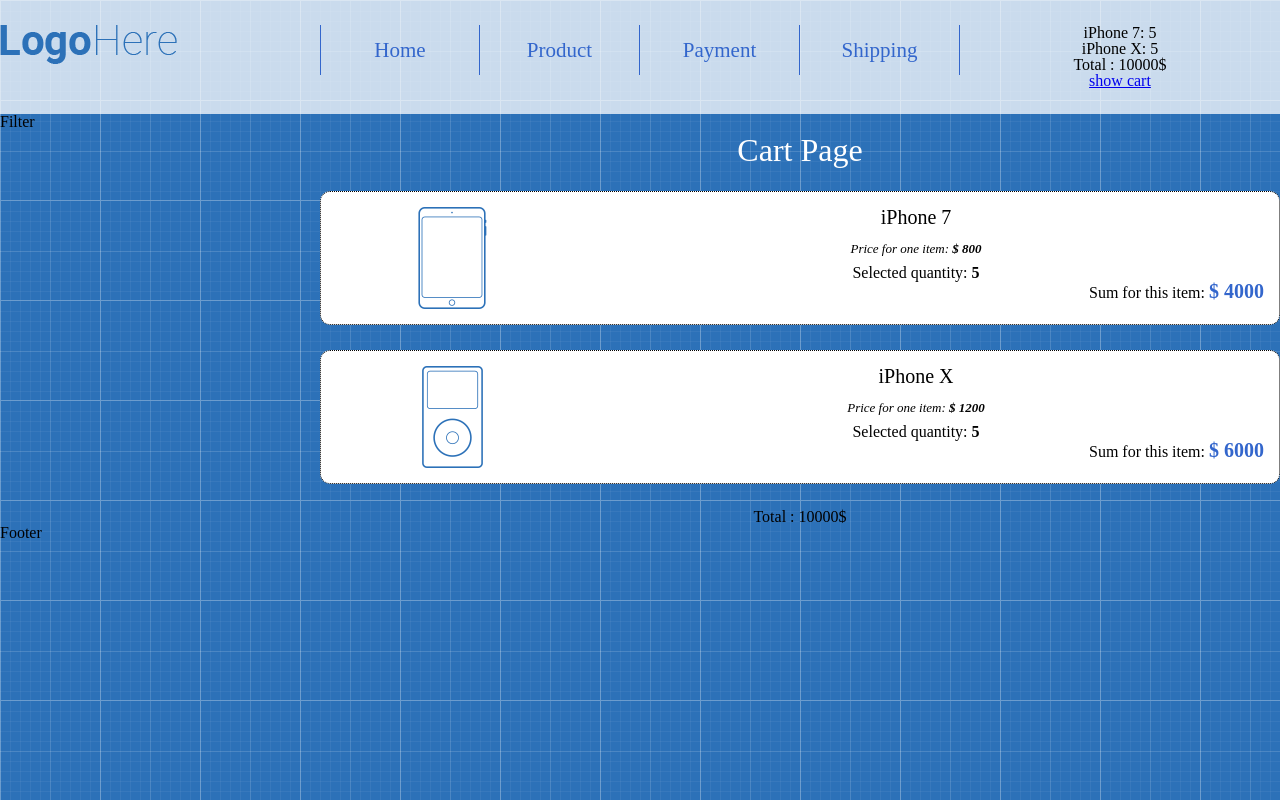
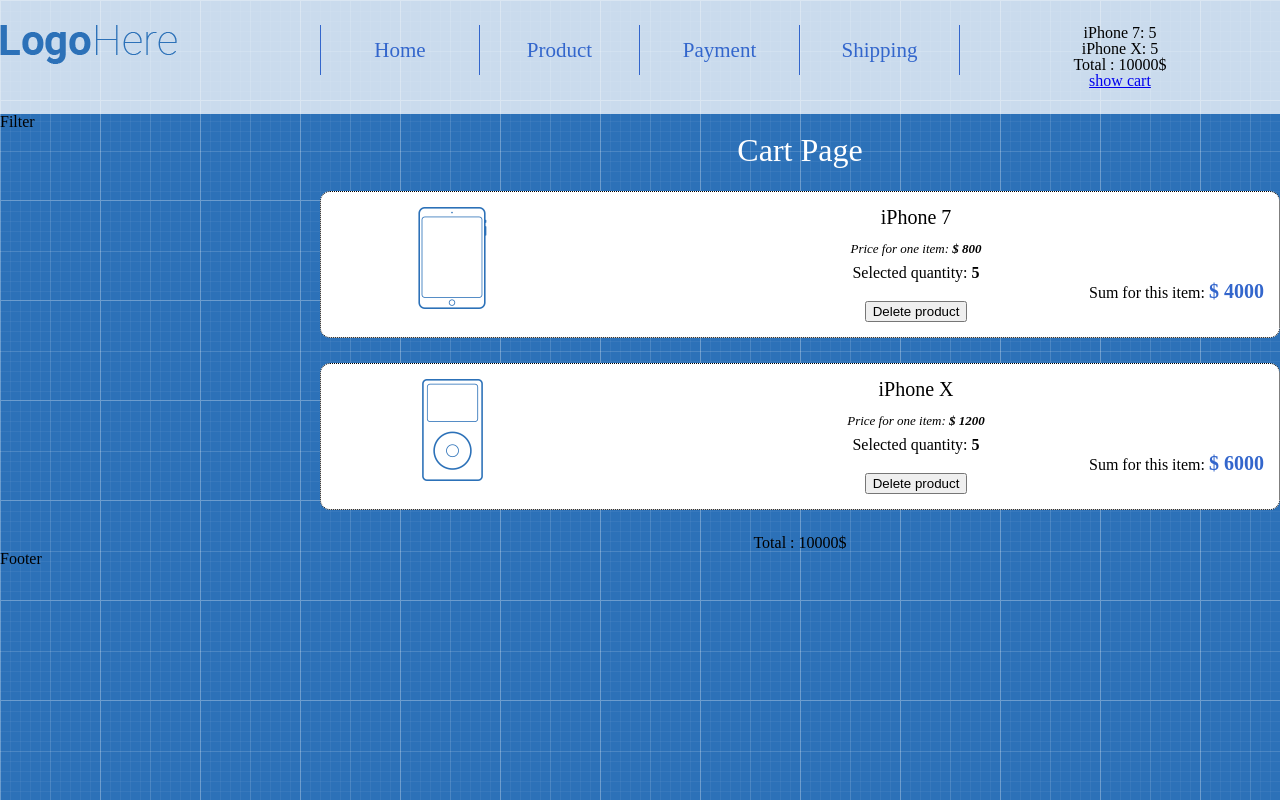
Before and after one commit to bogdanalevickaa/shop-project, a React (Create React App) app: page /cart in a window 1280 px wide. Built offline with nearby package versions, Linux system fonts and the light colour scheme.

Commit message:
+removeProductFromCart

```diff
--- a/src/App/App.js
+++ b/src/App/App.js
@@ -24,6 +24,16 @@
 			}
 		}))
 	}
+	removeProductFromCart = (productId) =>{
+		this.setState((prevState)=> {
+			const prevProductsInCart = {...prevState.productsInCart}
+			delete prevProductsInCart[productId]
+			return {
+				productsInCart: prevProductsInCart
+			}
+		})
+
+	}
 
 	render(){
 		return(
@@ -34,6 +44,7 @@
 				<Main
 				addProductToCart={this.addProductToCart}
 				productsInCart={this.state.productsInCart}
+				removeProductFromCart={this.removeProductFromCart}
 				/>
 				<Footer/>
 			</div>
--- a/src/App/Main/CartPage/CartPage.js
+++ b/src/App/Main/CartPage/CartPage.js
@@ -6,7 +6,8 @@
 
 
 const CartPage = ({
-    productsInCart
+    productsInCart,
+    removeProductFromCart,
  }) => {
     return(
     <div>
@@ -15,6 +16,7 @@
             <CartProductList
                 productsInCart = {productsInCart}
                 CartItemComponent = {CartProductListItemExtended}
+                removeProductFromCart={removeProductFromCart}
             />
             <CartTotal
                 productsInCart = {productsInCart}
--- a/src/App/Main/Main.js
+++ b/src/App/Main/Main.js
@@ -8,6 +8,7 @@
 const Main = ({
 	addProductToCart,
 	productsInCart,
+	removeProductFromCart,
 }) =>{
 	return(
 		<main className="main">
@@ -25,6 +26,7 @@
 						<Route exact path="/cart" render={()=>{
 							return <CartPage
 							productsInCart={productsInCart}
+							removeProductFromCart={removeProductFromCart}
 							/>
 						}}/>
 						<Route path="/payment" component={Payment}/>
--- a/src/features/Cart/CartProductList.js
+++ b/src/features/Cart/CartProductList.js
@@ -7,6 +7,7 @@
     productsInCart,
     productsMap = getProductsMap(products),
     CartItemComponent = CartProductListItem,
+    removeProductFromCart,
 }) =>{
     return(
         <div>
@@ -16,6 +17,7 @@
                         product = {productsMap[productId]}
                         productCount = {productsInCart[productId]}
                         key = {productId}
+                        removeProductFromCart={removeProductFromCart}
                     />
                 ))
             }
--- a/src/features/Cart/CartProductListItemExtended.js
+++ b/src/features/Cart/CartProductListItemExtended.js
@@ -5,7 +5,7 @@
 const CartProductListItemExtended = ({
     product,
     productCount,
-
+    removeProductFromCart
 }) => (
     <div>
         <div className="cart-product-list-item-description">
@@ -27,7 +27,7 @@
                     <p className="cart-extended-sum">
                          Sum for this item: <span className="bold sum-price">$ {(product.price * productCount)} </span>
                     </p>
-
+                    <button onClick ={()=> removeProductFromCart(1)}>Delete product</button>
                 </div>
             </div>
         </div>
```
